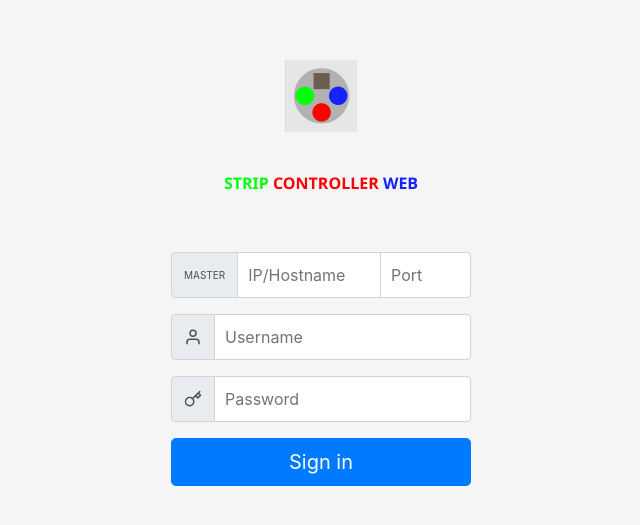
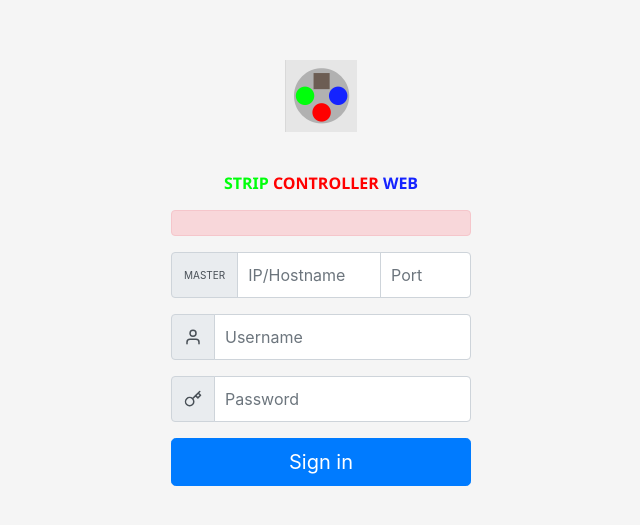
Before and after one commit to brunopk/strip-controller-web, a React (Create React App) app: page /login in a window 1280 px wide. Shown: the part 127-652 px from the top of the page, without its empty margins (319-959 px from the left). Built offline with nearby package versions, Linux system fonts and the light colour scheme.

Commit message:
Improve styles for Danger

```diff
--- a/src/components/alert/Danger.js
+++ b/src/components/alert/Danger.js
@@ -3,9 +3,9 @@ import React from 'react';
 /**
  * Wrapper for Bootstrap alert (see https://getbootstrap.com/docs/4.0/components/alerts/)
  */
-function Danger({ children, className }) {
+function Danger({ children }) {
   return (
-    <div className={`alert alert-danger ${className}`} role="alert">
+    <div className="alert alert-danger text-danger" role="alert">
       {children}
     </div>
   );
```
